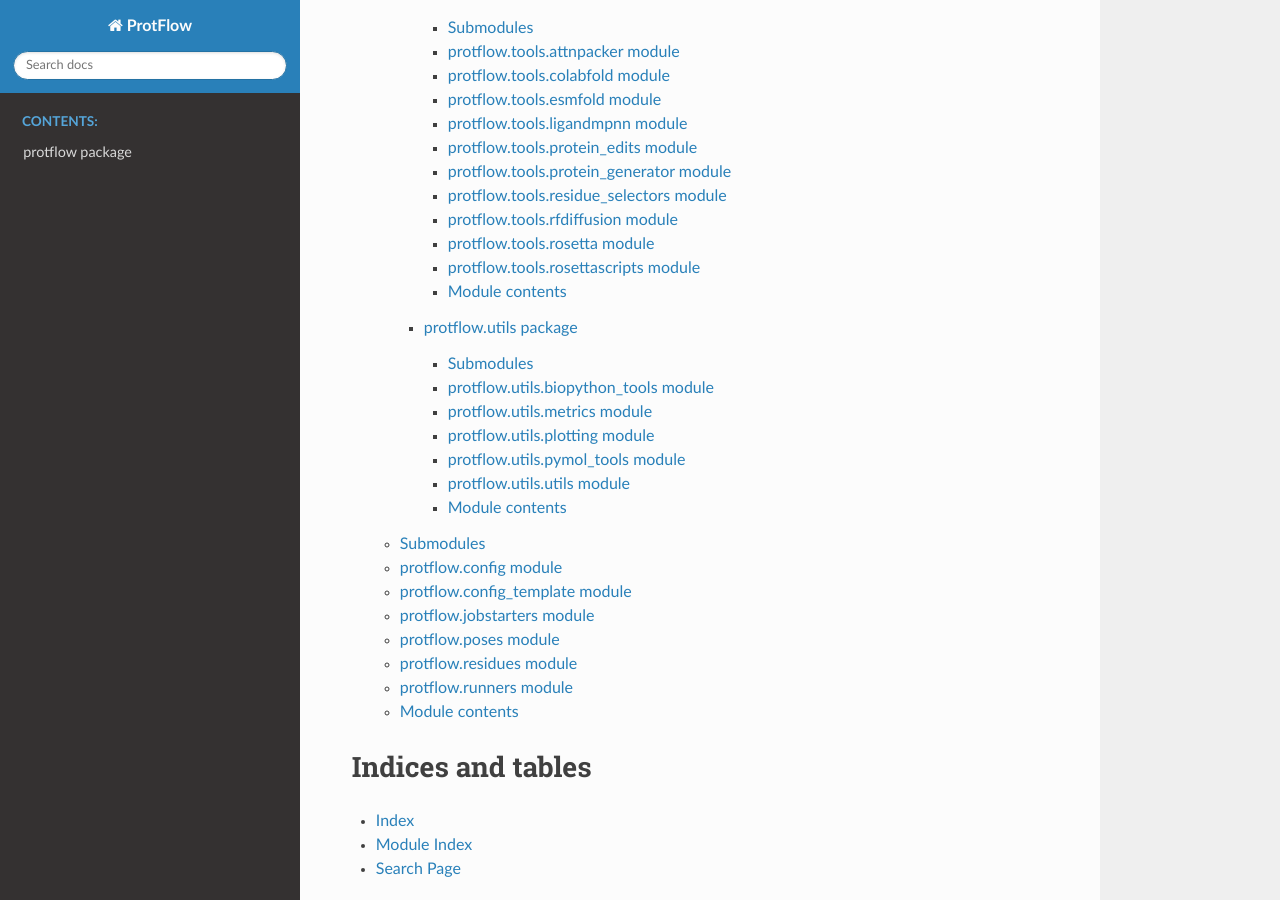
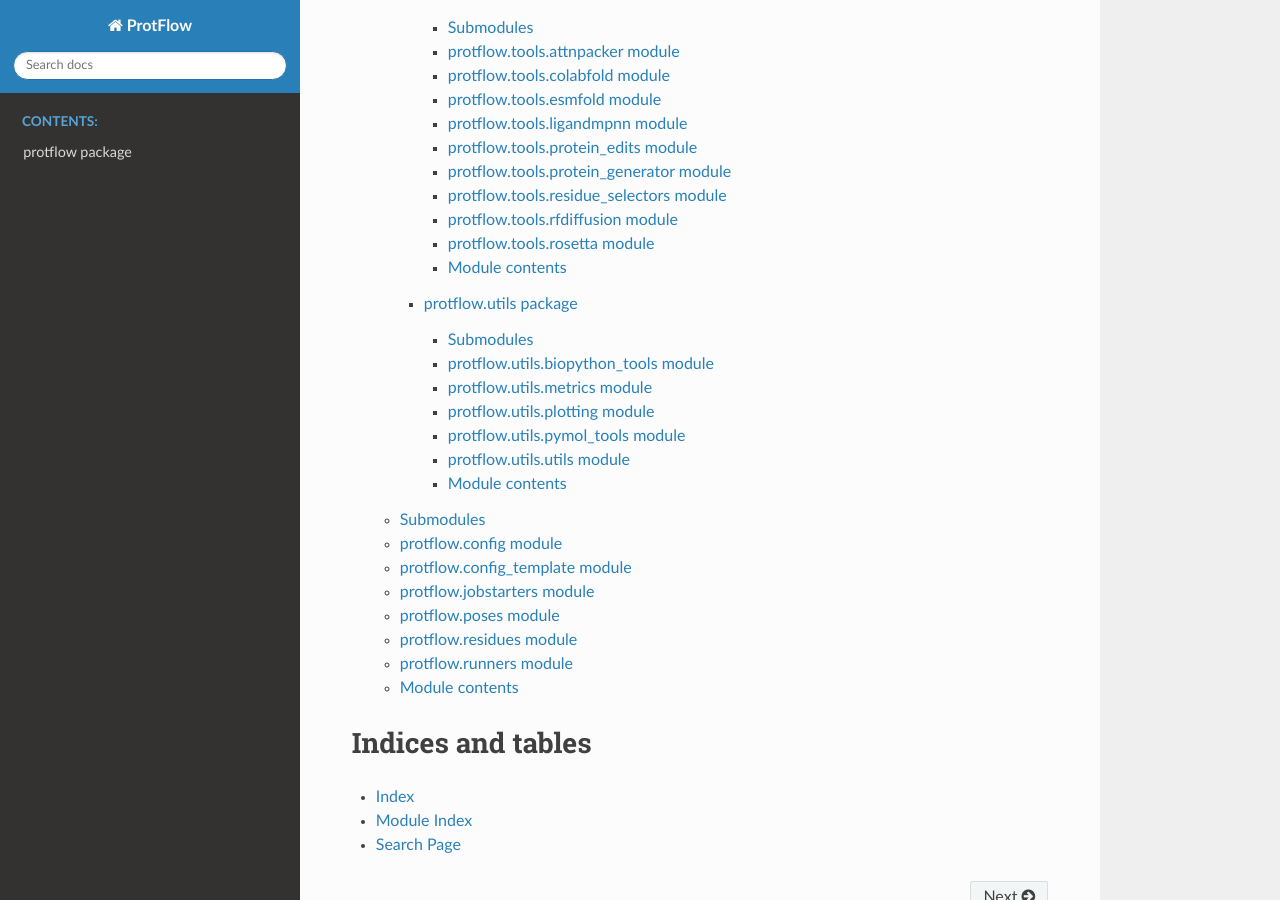
Before and after one commit to mabr3112/ProtFlow, a Sphinx documentation site: the page built from docs/source/index.rst, in a window 1280 px wide and 900 px high, scrolled down 966 px. Built offline with Sphinx 7.4.7 and the Read the Docs theme 3.1.0, drawn with Linux system fonts in a browser that asks for light colours.

```diff
--- a/docs/source/protflow.tools.rst
+++ b/docs/source/protflow.tools.rst
@@ -76,14 +76,6 @@ protflow.tools.rosetta module
    :undoc-members:
    :show-inheritance:
 
-protflow.tools.rosettascripts module
-------------------------------------
-
-.. automodule:: protflow.tools.rosettascripts
-   :members:
-   :undoc-members:
-   :show-inheritance:
-
 Module contents
 ---------------
 
```
Also changed, not shown: 1 other file.
